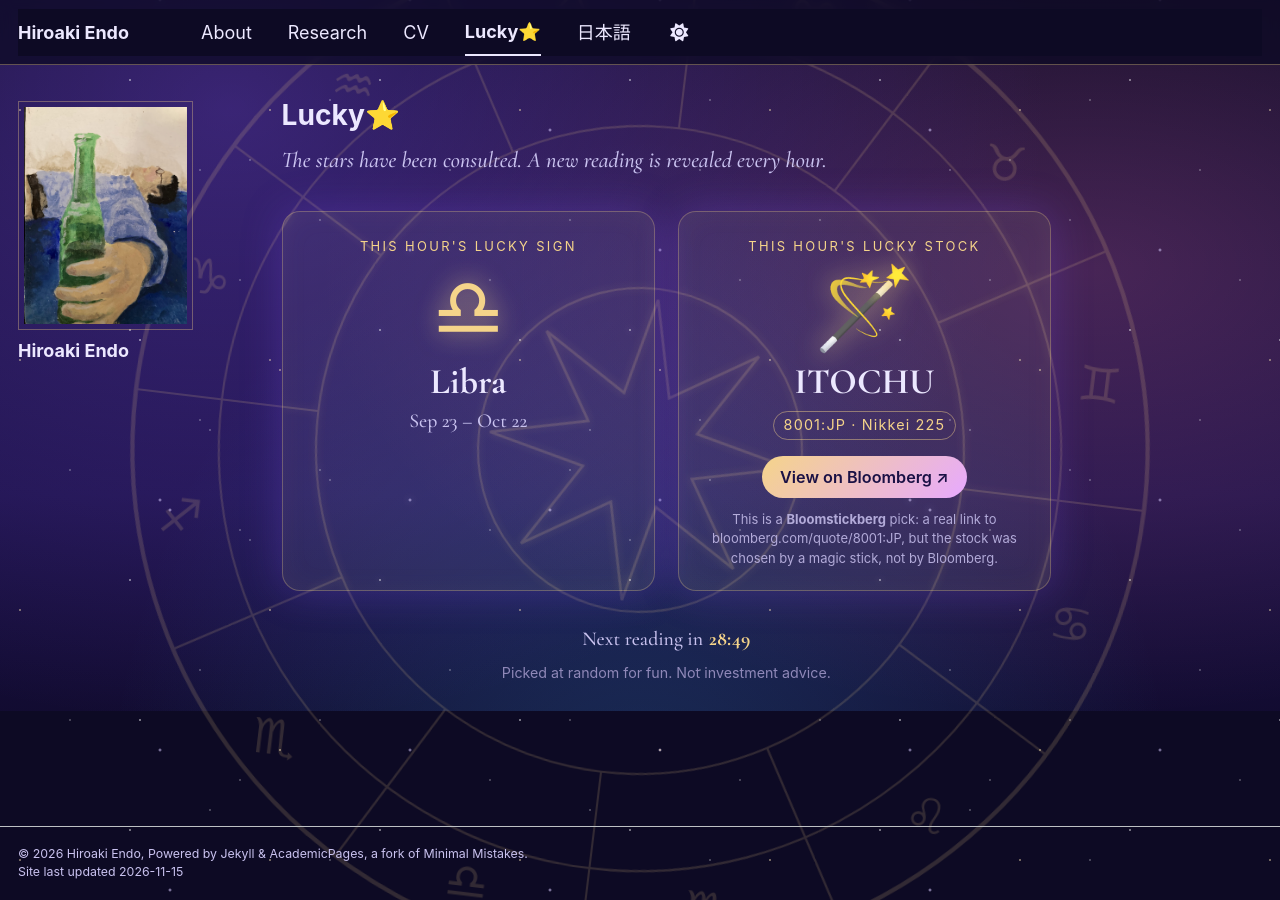
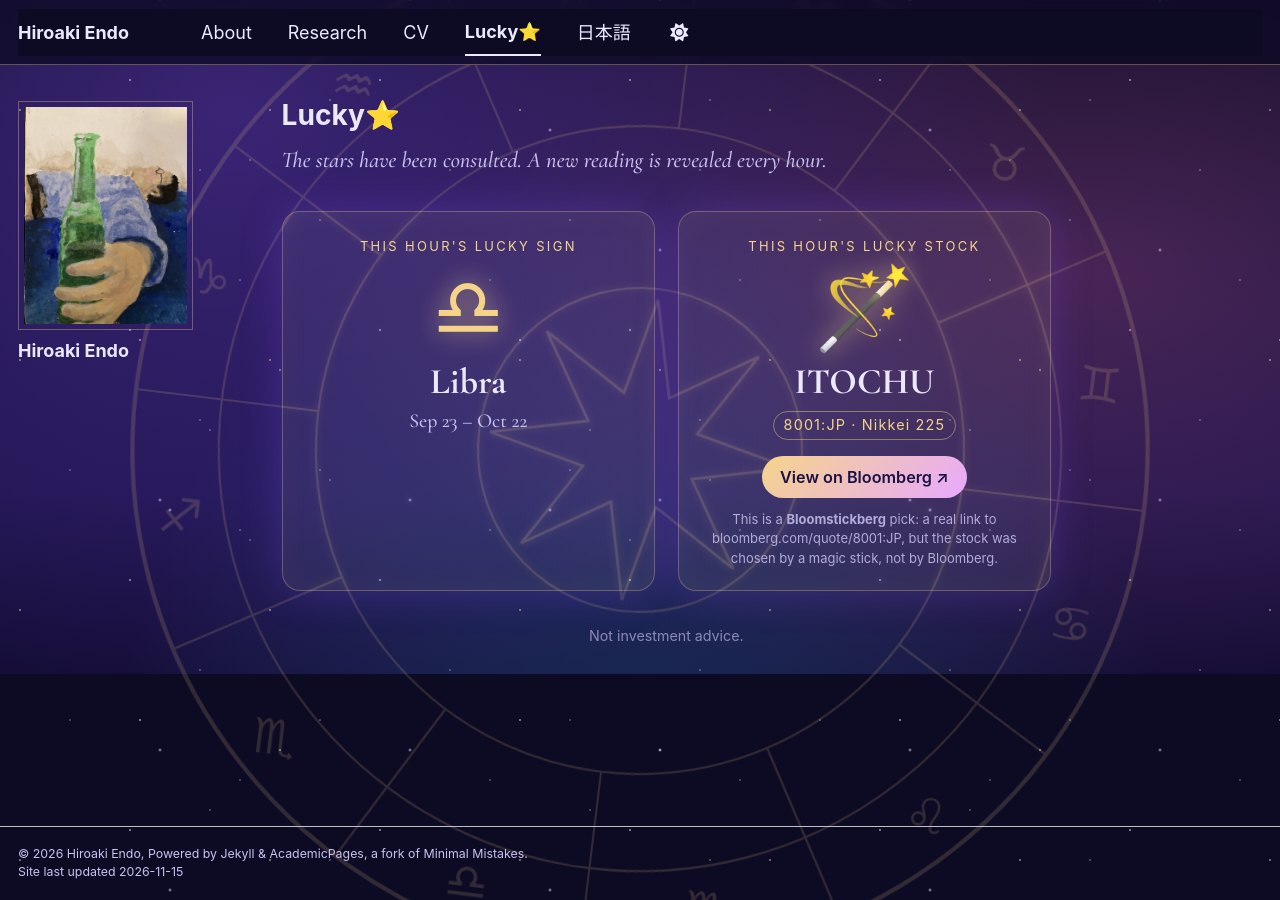
Before and after one commit to hiroendo1014/hiroendo1014.github.io, a Jekyll site: the page built from _pages/lucky.md, in a window 1280 px wide. Built offline with Jekyll 4.4.1, drawn with Linux system fonts in a browser that asks for light colours; a script bundle is joined from its source files by our own code; library files that are not in the unit come from our copies; part of the change alters nothing that is shown.

Commit message:
Remove countdown and shorten disclaimer on Lucky page
Co-Authored-By: Claude Opus 5.5 <noreply@anthropic.com>

```diff
--- a/_pages/lucky.md
+++ b/_pages/lucky.md
@@ -170,7 +170,6 @@ author_profile: true
     font-size: 1.1em;
     color: #c9c2ef;
   }
-  .lucky-footer strong { color: #f5d48a; font-variant-numeric: tabular-nums; }
   .lucky-disclaimer {
     font-family: -apple-system, "Segoe UI", Roboto, sans-serif;
     font-size: 0.72em;
@@ -207,8 +206,7 @@ author_profile: true
   </div>
 
   <div class="lucky-footer">
-    Next reading in <strong id="lucky-countdown">--:--</strong>
-    <div class="lucky-disclaimer">Picked at random for fun. Not investment advice.</div>
+    <div class="lucky-disclaimer">Not investment advice.</div>
   </div>
 </div>
 
@@ -283,10 +281,6 @@ author_profile: true
   }
 
   function tick() {
-    var left = HOUR - (Date.now() % HOUR);
-    var m = Math.floor(left / 60000);
-    var s = Math.floor((left % 60000) / 1000);
-    $("lucky-countdown").textContent = m + ":" + (s < 10 ? "0" : "") + s;
     if (Math.floor(Date.now() / HOUR) !== shownHour) { render(); }
   }
 
@@ -339,7 +333,6 @@ author_profile: true
 
   drawWheel();
   render();
-  tick();
   setInterval(tick, 1000);
 })();
 </script>
```
